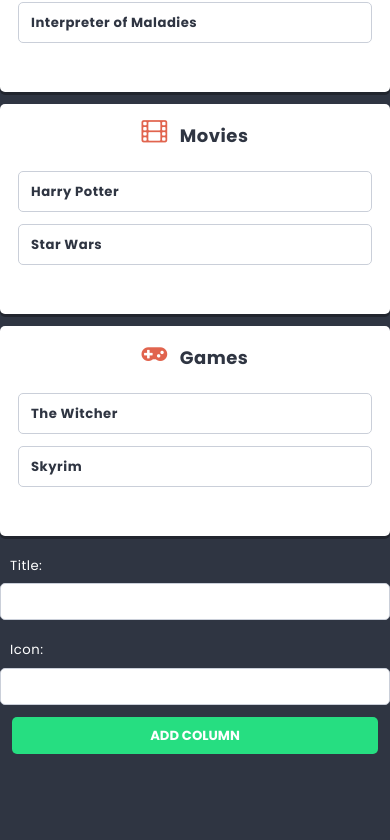
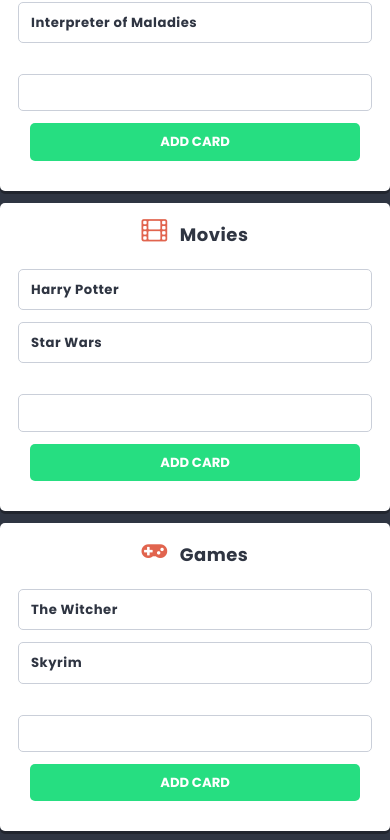
Before and after one commit to KevinKaluzny/project-react, a React (Create React App) app: page / in a window 390 px wide. Shown: the part 728-1568 px from the top of the page. Before the commit the page ends 1514 px from the top, so only its background shows below. Built offline with nearby package versions, Linux system fonts and the light colour scheme.

Commit message:
Add card form for each column

```diff
--- a/src/components/Card/Card.js
+++ b/src/components/Card/Card.js
@@ -2,7 +2,7 @@
 
 const Card = props => {
     return (
-        <li className={styles.card} key={props.key}>{props.children}</li>
+        <li className={styles.card} key={props.id}>{props.children}</li>
     );
 }
 
--- /dev/null
+++ b/src/components/CardForm/CardForm.js
@@ -0,0 +1,22 @@
+import styles from './CardForm.module.scss';
+import { useState } from 'react';
+import Button from '../Button/Button';
+import TextInput from '../TextInput/TextInput';
+
+const CardForm = props => {
+    const [title, setTitle] = useState('');
+    const handleSubmit = e => {
+        e.preventDefault();
+        props.action({ title: title });
+        setTitle('');
+    }
+
+    return (
+        <form className={styles.cardForm} onSubmit={handleSubmit}>
+            <TextInput value={title} onChange={e => setTitle(e.target.value)} />
+            <Button>Add card</Button>
+        </form>
+    );
+};
+
+export default CardForm;
--- /dev/null
+++ b/src/components/CardForm/CardForm.module.scss
@@ -0,0 +1,15 @@
+.cardForm {
+    display: flex;
+    justify-content: center;
+
+    & > * {
+        padding: 10px;
+    }
+}
+
+@media (max-width: 767px) {
+    .cardForm {
+        display: flex;
+        flex-direction: column;
+    }
+}
--- a/src/components/Column/Column.js
+++ b/src/components/Column/Column.js
@@ -1,13 +1,27 @@
 import styles from './Column.module.scss';
 import Card from '../Card/Card';
+import CardForm from '../CardForm/CardForm';
+import { useState } from 'react';
+import shortid from 'shortid';
+import { useEffect } from 'react';
 
 const Column = props => {
+    const [cards, setCards] = useState([...props.cards]);
+    const addCard = newCard => {
+        setCards([...cards, { id: shortid(), title: newCard.title }]);
+    }
+
+    useEffect(() => {
+      console.log('Cards:', cards);
+    }, [cards])
+
     return (
         <article className={styles.column}>
             <h2 className={styles.title}><span className={styles.icon + ' fa fa-' + props.icon}></span>{props.title}</h2>
             <ul className={styles.cards}>
                 {props.cards.map(card => <Card key={card.id}>{card.title}</Card>)}
             </ul>
+            <CardForm action={addCard} />
         </article>
     );
 }
```
